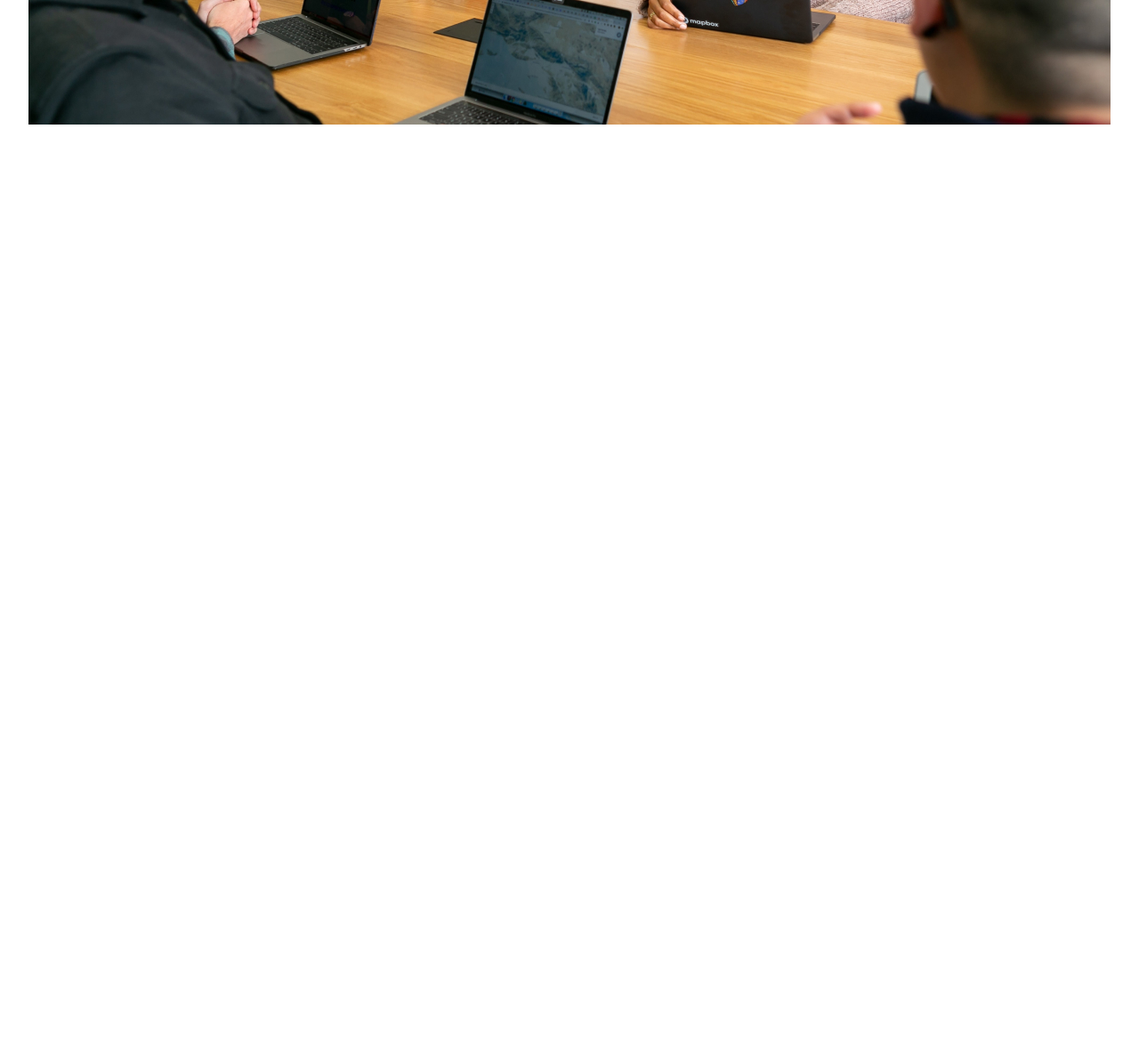
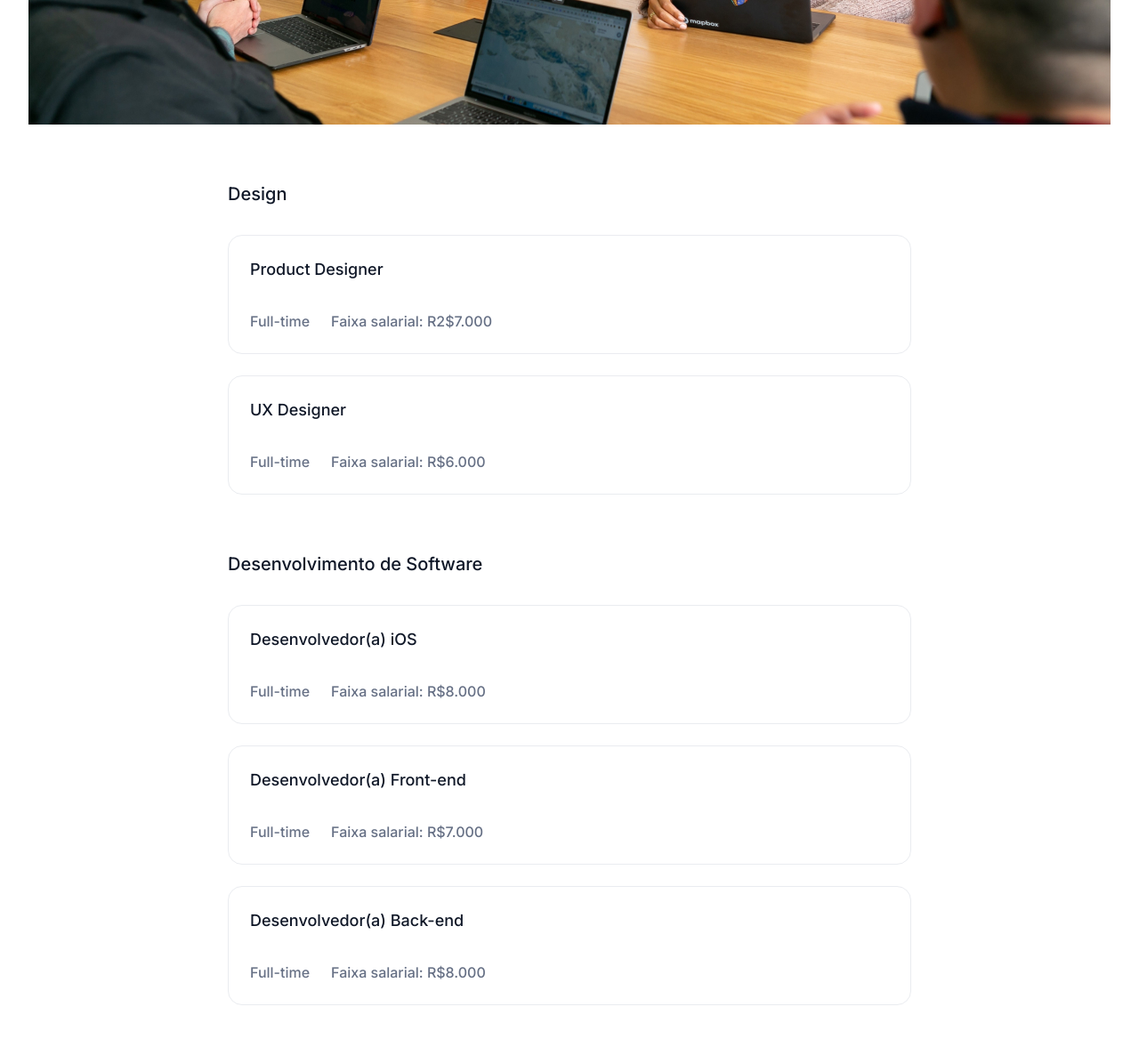
Before and after one commit to Krjorn/optimusTech, a website: page site/index.html in a window 1280 px wide. Shown: the part 1326-2494 px from the top of the page at 89% size. Before the commit the page ends 1626 px from the top, so only its background shows below. Drawn offline with Linux system fonts and the light colour scheme.

Commit message:
Made jobs - 2nd part

```diff
--- a/site/assets/styles/input.css
+++ b/site/assets/styles/input.css
@@ -16,14 +16,23 @@
         color: theme('colors.background');
     }
 
+    .active-hover {
+        background-color: theme('colors.background');
+        border-color: theme('colors.secondary');
+        color: theme('colors.secondary');
+    }
+
     .btn-inactive {
         color: theme('colors.g-2');
     }
 
-    .btn-hover {
-        background-color: theme('colors.background');
-        border-color: theme('colors.secondary');
-        color: theme('colors.secondary');
+    .inactive-hover {
+        border-color: theme('colors.primary');
+        color: theme('colors.primary');
+    }
+
+    .t-ease {
+        transition: theme('transitionDuration.150') theme('transitionTimingFunction.in');
     }
 
     .section-title,
@@ -71,8 +80,20 @@
         margin-bottom: theme('margin.2');
     }
 
+    .jobs-card {
+        padding: theme('padding.6');
+        border: 1px solid theme('colors.g-border');
+        border-radius: theme('borderRadius.2xl');
+        cursor: theme('cursor.pointer');
+    }
+
     .max-1280 {
         max-width: theme('maxWidth.screen-xl');
         margin-inline: theme('margin.auto');
     }
+
+    .max-768 {
+        max-width: theme('maxWidth.screen-md');
+        margin-inline: theme('margin.auto');
+    }
 }
--- a/site/index.html
+++ b/site/index.html
@@ -19,14 +19,14 @@
                 <h1 class="text-lg font-medium">OptimusTech</h1>
             </a>
             <ul class="flex gap-8 text-g-2 font-medium">
-                <li><a href="" class="hover:text-primary">Home</a></li>
-                <li><a href="" class="hover:text-primary">Produtos</a></li>
-                <li><a href="" class="hover:text-primary">Recursos</a></li>
-                <li><a href="" class="hover:text-primary">Sobre nós</a></li>
+                <li><a href="" class="hover:text-primary t-ease">Home</a></li>
+                <li><a href="" class="hover:text-primary t-ease">Produtos</a></li>
+                <li><a href="" class="hover:text-primary t-ease">Recursos</a></li>
+                <li><a href="" class="hover:text-primary t-ease">Sobre nós</a></li>
             </ul>
             <div class="flex items-center gap-3">
-                <a href="" class="btn btn-inactive hover:btn-hover">Entrar</a>
-                <a href="" class="btn btn-active hover:btn-hover">Cadastrar</a>
+                <a href="" class="btn btn-inactive hover:inactive-hover t-ease">Entrar</a>
+                <a href="" class="btn btn-active hover:active-hover t-ease">Cadastrar</a>
             </div>
         </nav>
     </header>
@@ -65,6 +65,47 @@
                 <p class="section-text">Somos uma equipe 100% remota com pessoas do Brasil inteiro.</p>
                 <img src="./assets/img/meeting.jpg" alt="Grupo de pessoas em uma reunião." class="mx-auto my-16">
             </div>
+            <div class="max-768 font-medium text-g-3 mb-16">
+                <h4 class="text-xl pb-8">Design</h4>
+                <div class="grid jobs-card mb-6 t-ease hover:border-g-3">
+                    <h5 class="text-lg pb-8">Product Designer</h5>
+                    <div class="flex gap-6">
+                        <p class="text-g-2">Full-time</p>
+                        <p class="text-g-2">Faixa salarial: R2$7.000</p>
+                    </div>
+                </div>
+                <div class="grid jobs-card t-ease hover:border-g-3">
+                    <h5 class="text-lg pb-8">UX Designer</h5>
+                    <div class="flex gap-6">
+                        <p class="text-g-2">Full-time</p>
+                        <p class="text-g-2">Faixa salarial: R$6.000</p>
+                    </div>
+                </div>
+            </div>
+            <div class="max-768 font-medium text-g-3">
+                <h4 class="text-xl pb-8">Desenvolvimento de Software</h4>
+                <div class="grid jobs-card mb-6 t-ease hover:border-g-3">
+                    <h5 class="text-lg pb-8">Desenvolvedor(a) iOS</h5>
+                    <div class="flex gap-6">
+                        <p class="text-g-2">Full-time</p>
+                        <p class="text-g-2">Faixa salarial: R$8.000</p>
+                    </div>
+                </div>
+                <div class="grid jobs-card mb-6 t-ease hover:border-g-3">
+                    <h5 class="text-lg pb-8">Desenvolvedor(a) Front-end</h5>
+                    <div class="flex gap-6">
+                        <p class="text-g-2">Full-time</p>
+                        <p class="text-g-2">Faixa salarial: R$7.000</p>
+                    </div>
+                </div>
+                <div class="grid jobs-card t-ease hover:border-g-3">
+                    <h5 class="text-lg pb-8">Desenvolvedor(a) Back-end</h5>
+                    <div class="flex gap-6">
+                        <p class="text-g-2">Full-time</p>
+                        <p class="text-g-2">Faixa salarial: R$8.000</p>
+                    </div>
+                </div>
+            </div>
         </section>
     </main>
 </body>
```
Also changed, not shown: site/assets/styles/output.css.
